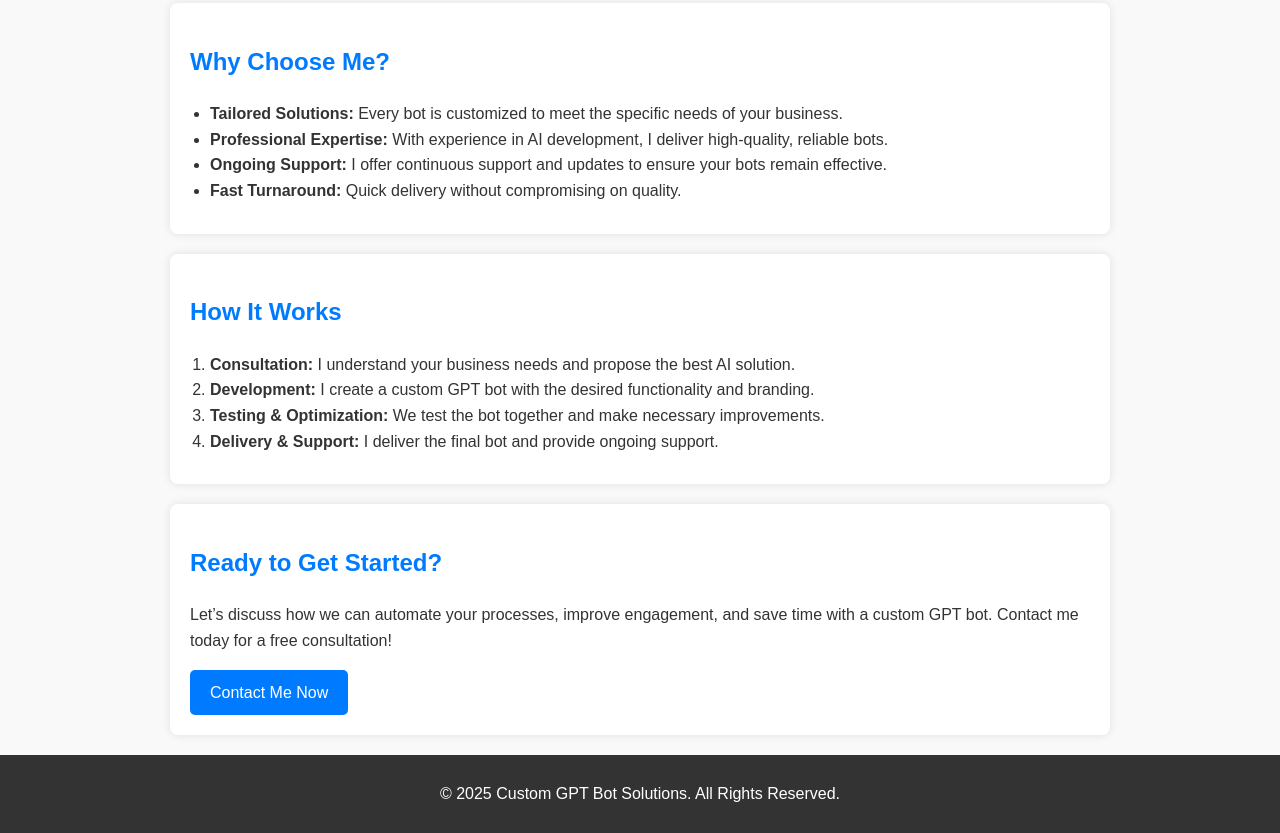
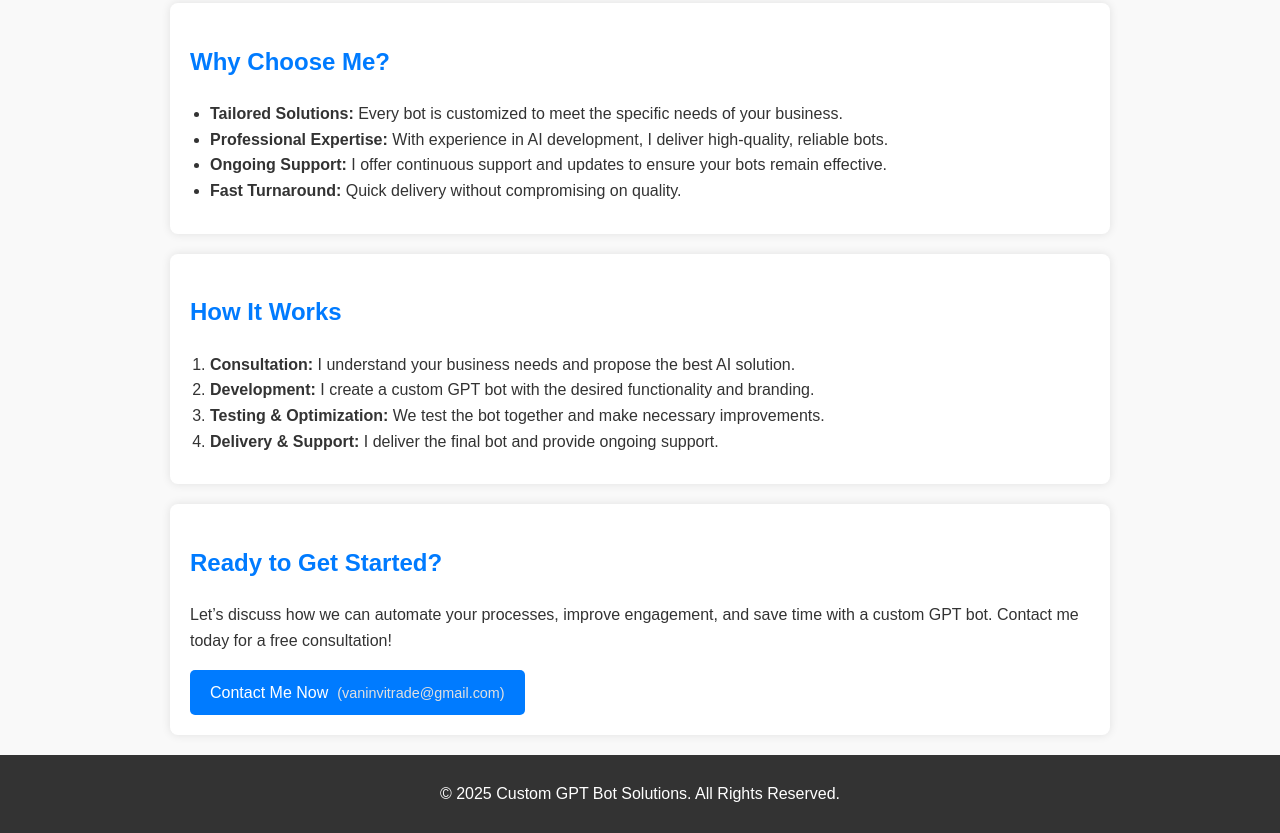
Before and after one commit to freedom70/AIBOT, a plain HTML site: page index.html in a window 1280 px wide. Shown: the part 1852-2685 px from the top of the page. Drawn offline with Linux system fonts and the light colour scheme.

Commit message:
Update style.css

```diff
--- a/style.css
+++ b/style.css
@@ -53,6 +53,13 @@ ul, ol {
     background: #0056b3;
 }
 
+.contact-button::after {
+    content: " (vaninvitrade@gmail.com)";
+    font-size: 0.9em;
+    color: #e0e0e0;
+    margin-left: 5px;
+}
+
 footer {
     text-align: center;
     padding: 10px 0;
```
